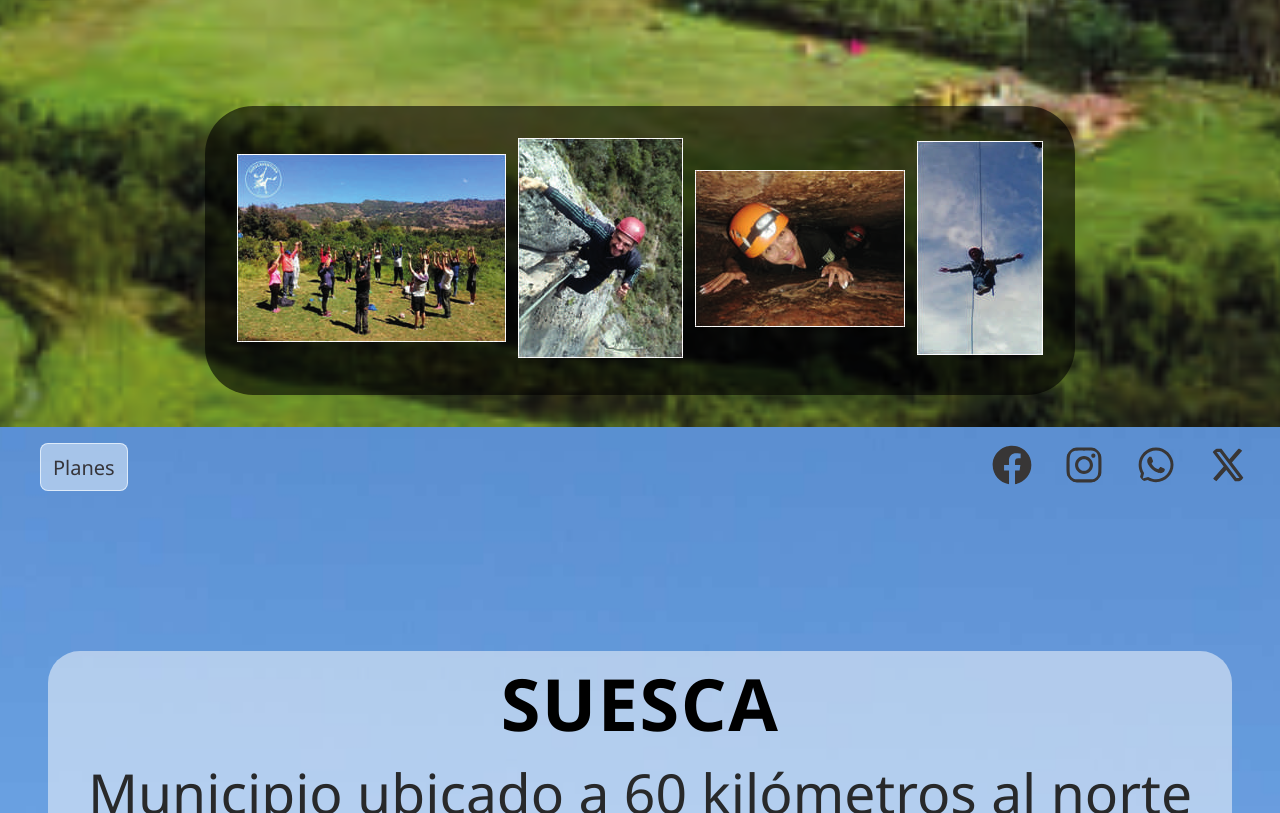
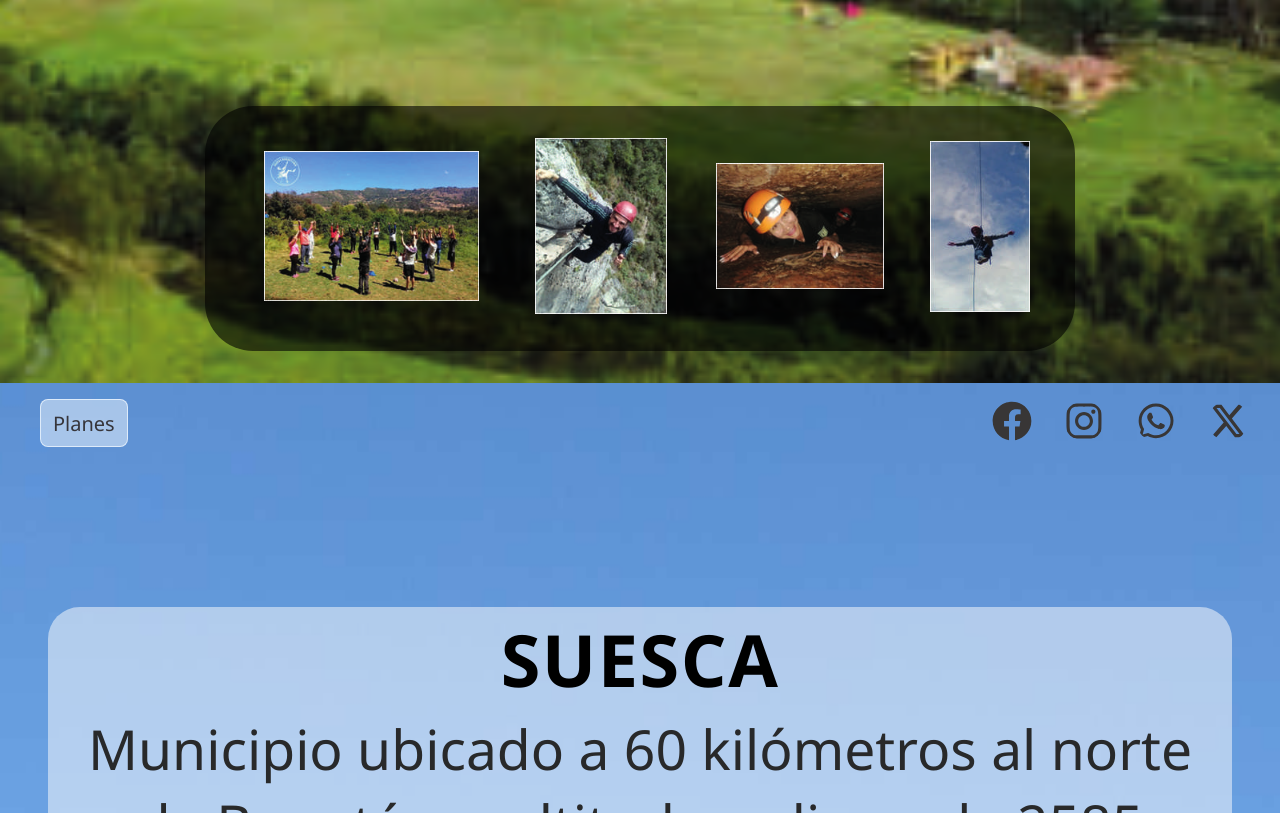
Before and after one commit to dimatteoCarlos/landing-page-suescaventura, a React (Vite) app: page / in a window 1280 px wide. Shown: the part 2027-2840 px from the top of the page. Built offline with nearby package versions, Linux system fonts and the light colour scheme.

Commit message:
bottom image lastpage width to 80%

```diff
--- a/src/styles/style-lastPage.css
+++ b/src/styles/style-lastPage.css
@@ -108,15 +108,16 @@
 }
 
 .page__photoGroup {
-  /* width: 60%; */
+  width: 70%;
   align-self: center;
+  max-width: 80%;
 }
 
 .page__photoGroup:hover {
   z-index: 30;
-  scale: 1.1;
+  /* scale: 1.05; */
   transition: all 0.5s ease;
   border-radius: 2rem;
   opacity: 0.95;
-  border: 10px solid orange;
+  /* border: 10px solid orange; */
 }
```
